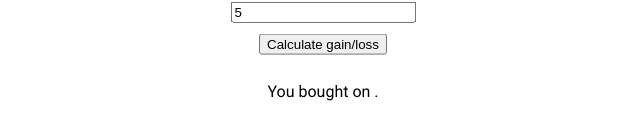
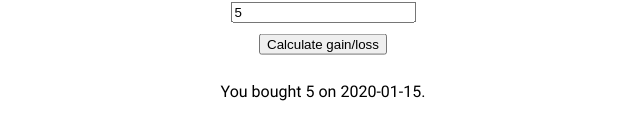
Before and after one commit to michaelgannon13/crypto-app, an Angular app: page / in a window 1280 px wide. Both pictures are taken after typing "2020-01-15", "5" into the empty fields and a click on the button "Calculate gain/loss". Shown: the part 398-538 px from the top of the page, without its empty margins (317-957 px from the left). Built offline with nearby package versions, Linux system fonts and the light colour scheme; no server answers.

Commit message:
inputs passed to component

```diff
--- a/src/app/app.component.html
+++ b/src/app/app.component.html
@@ -6,11 +6,12 @@
     <button type="button" class="submit-btn" type="submit" (click)="calculateReturn()">Calculate gain/loss</button>
     <!-- pass inputs in - selectedQuantity.  selectedDate, selectedCoin, returnPrice, returnPercent -->
     <app-results-panel
-      returnPercent="returnPercent"
-      returnPrice="returnPrice"
-      selectedCoin="selectedCoin"
-      selectedDate="selectedDate"
-      selectedQuantity="selectedQuantity"
+      *ngIf="calculated"
+      returnPercent="{{returnPercent}}"
+      returnPrice="{{returnPrice}}"
+      selectedCoin="{{selectedCoin}}"
+      selectedDate="{{selectedDate}}"
+      selectedQuantity="{{selectedQuantity}}"
     ></app-results-panel>
 </div>
 <router-outlet></router-outlet>
--- a/src/app/app.component.ts
+++ b/src/app/app.component.ts
@@ -14,14 +14,15 @@ export class AppComponent {
   selectedDateStamp: any;
   selectedCoinId = 1;
   selectedCurrency = 'EUR';
+  calculated = false;
   // USD EUR JPY BTC ETH etc.
 
-  @Input() returnPercent;
-  @Input() returnPrice;
-  @Input() selectedDate;
+  returnPercent;
+  returnPrice;
+  selectedDate;
   // default selection is BTC, ID = 1
-  @Input() selectedCoin;
-  @Input() selectedQuantity;
+  selectedCoin;
+  selectedQuantity;
 
   returns = new Returns();
 
@@ -51,6 +52,8 @@ export class AppComponent {
 
   calculateReturn() {
 
+    this.calculated = true;
+
     // clear previous values
     this.priceService.getCoinData(this.selectedCoinId, this.selectedCurrency)
     .subscribe((res: any[]) => {
--- a/src/app/results-panel/results-panel.component.ts
+++ b/src/app/results-panel/results-panel.component.ts
@@ -1,4 +1,4 @@
-import { Component, OnInit } from '@angular/core';
+import { Component, OnInit, Input } from '@angular/core';
 
 @Component({
   selector: 'app-results-panel',
@@ -7,12 +7,13 @@ import { Component, OnInit } from '@angular/core';
 })
 export class ResultsPanelComponent implements OnInit {
 
-  returnPercent;
-  returnPrice;
-  selectedDate;
+
+  @Input() returnPercent;
+  @Input() returnPrice;
+  @Input() selectedDate;
   // default selection is BTC, ID = 1
-  selectedCoin;
-  selectedQuantity;
+  @Input() selectedCoin;
+  @Input() selectedQuantity;
 
   constructor() { }
 
```
